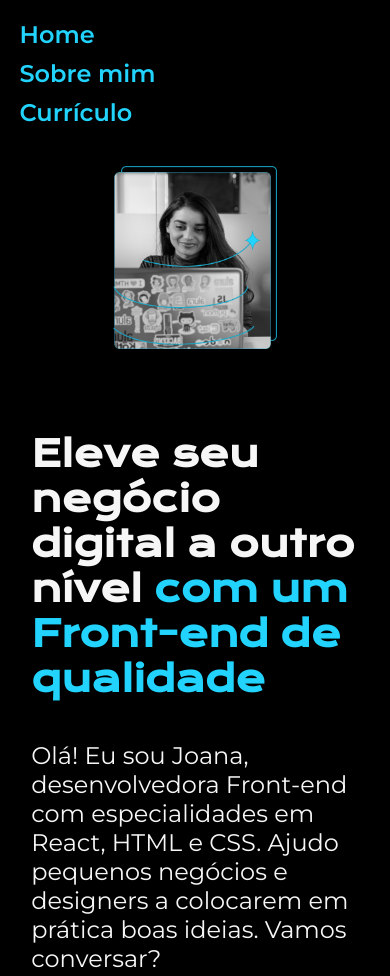
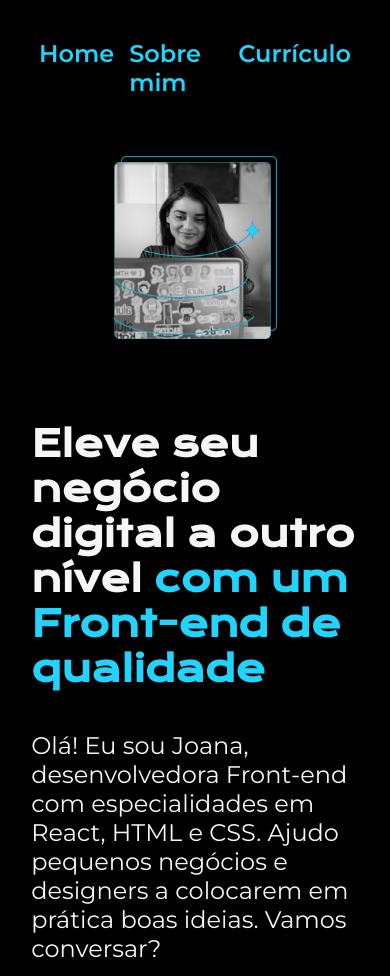
Before and after one commit to Ismaylon/portfolio, a plain HTML site: page index.html in a window 390 px wide. Shown: the top 976 px of the page. Drawn offline with nearby package versions, Linux system fonts and the light colour scheme.

Commit message:
Atualização no cabeçalho

```diff
--- a/style/style.css
+++ b/style/style.css
@@ -123,13 +123,14 @@ width: 50%;
 @media (max-width: 1024px) {
 
 .cabecalho {
-    padding: 5%;
+    padding: 10%;
+
 }
 
 .cabecalho-menu {
     display: flex;
-    flex-direction: column;
-    gap: 10px;
+    /*flex-direction: column;*/
+    gap: 15px;
 }
 
 .apresentacao-conteudo {
```
